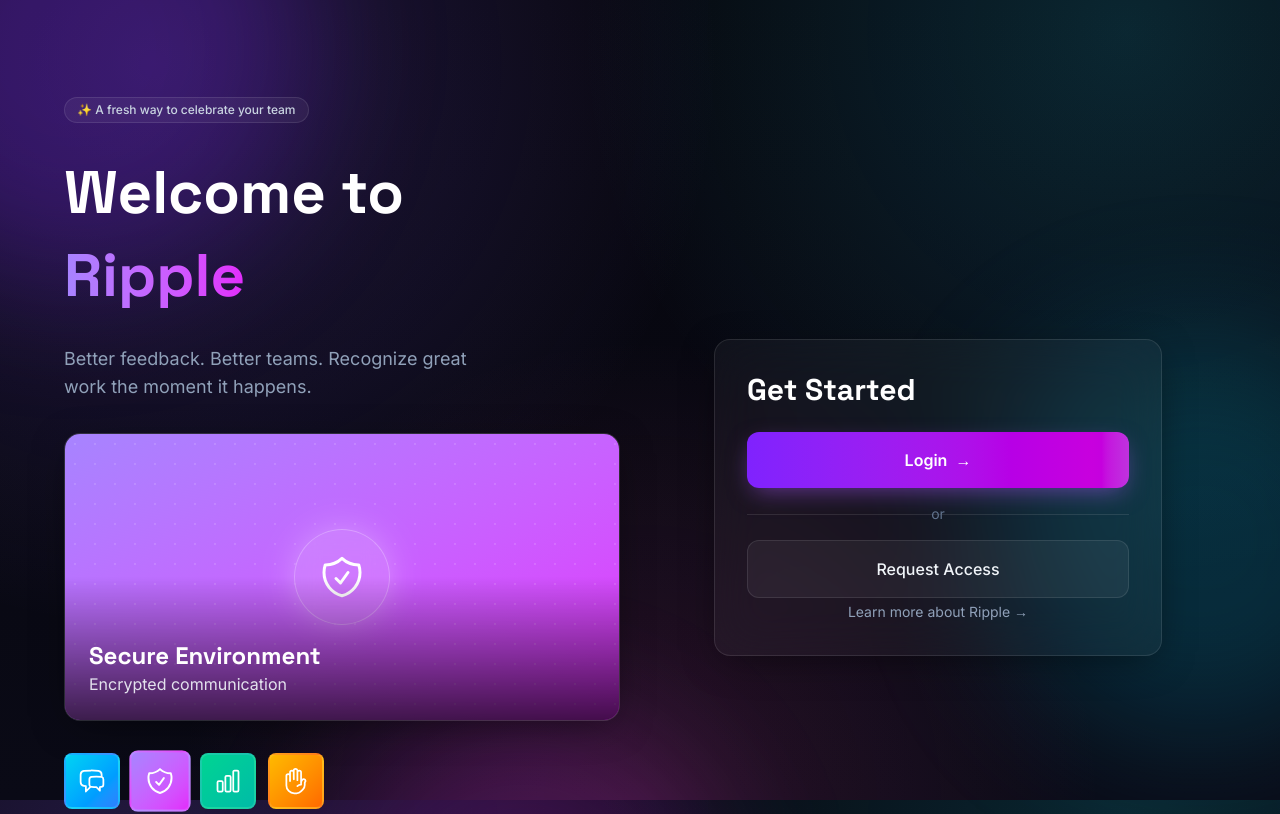
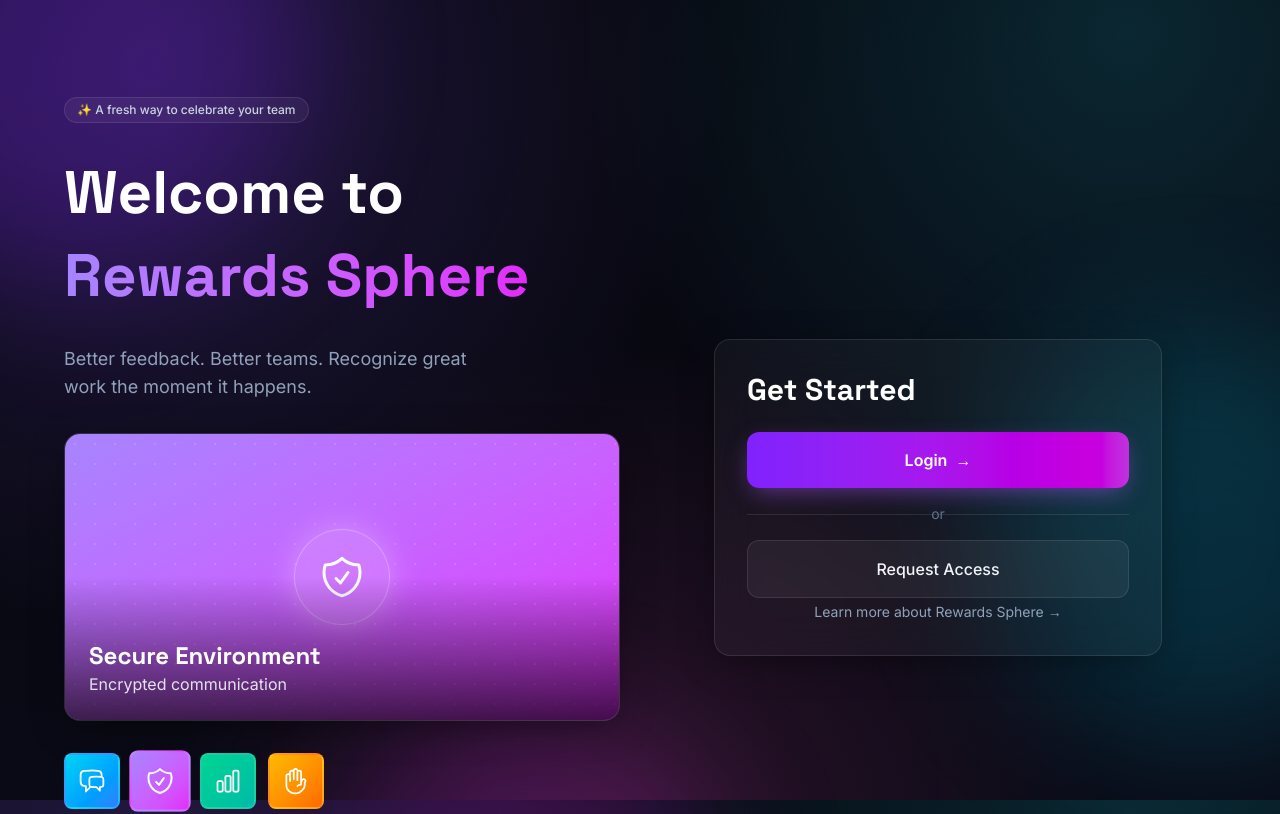
Before and after one commit to Hirthuk/employers-forum, a React (Vite) app: page / in a window 1280 px wide. Shown: the top 814 px of the page. Built offline with nearby package versions, Linux system fonts and the light colour scheme.

Commit message:
Name Changed

```diff
--- a/index.html
+++ b/index.html
@@ -4,7 +4,7 @@
     <meta charset="UTF-8" />
     <link rel="shortcut icon" href="/favicon.ico" type="image/x-icon">
     <meta name="viewport" content="width=device-width, initial-scale=1.0" />
-    <title>Ripple</title>
+    <title>Rewards Sphere</title>
   </head>
   <body>
     <div id="root"></div>
--- a/package.json
+++ b/package.json
@@ -1,5 +1,5 @@
 {
-  "name": "ripple",
+  "name": "rewards-sphere",
   "private": true,
   "version": "0.0.0",
   "type": "module",
--- a/src/components/NavBar.jsx
+++ b/src/components/NavBar.jsx
@@ -56,7 +56,7 @@ const NavBar = () => {
                 <path strokeLinecap="round" strokeLinejoin="round" strokeWidth="2" d="M13 10V3L4 14h7v7l9-11h-7z"></path>
               </svg>
             </div>
-            <span className="text-lg font-bold gradient-text tracking-tight">Ripple</span>
+            <span className="text-lg font-bold gradient-text tracking-tight">Rewards Sphere</span>
           </button>
 
           {/* Desktop Navigation */}
--- a/src/data/mockDatabase.js
+++ b/src/data/mockDatabase.js
@@ -1,8 +1,8 @@
-// Fully client-side mock "database" for Ripple.
+// Fully client-side mock "database" for Rewards Sphere.
 // No backend, no network calls — everything lives in memory and localStorage
 // so the demo data persists across page reloads.
 
-const STORAGE_KEY = "ripple_mock_db_v1";
+const STORAGE_KEY = "rewardsphere_mock_db_v1";
 
 const seedUsers = [
   {
@@ -10,7 +10,7 @@ const seedUsers = [
     sapid: "10001234",
     password: "pass1234",
     name: "Ava Patel",
-    email: "ava.patel@rippleteam.io",
+    email: "ava.patel@rewardsphere.io",
     phone_number: "+919812340001",
     designation: "Frontend Engineer",
     project_name: "Atlas Redesign",
@@ -23,7 +23,7 @@ const seedUsers = [
     sapid: "10005678",
     password: "pass1234",
     name: "Liam Chen",
-    email: "liam.chen@rippleteam.io",
+    email: "liam.chen@rewardsphere.io",
     phone_number: "+919812340002",
     designation: "Backend Engineer",
     project_name: "Atlas Redesign",
@@ -36,7 +36,7 @@ const seedUsers = [
     sapid: "10009012",
     password: "pass1234",
     name: "Sofia Martinez",
-    email: "sofia.martinez@rippleteam.io",
+    email: "sofia.martinez@rewardsphere.io",
     phone_number: "+919812340003",
     designation: "Engineering Manager",
     project_name: "Platform Core",
@@ -49,7 +49,7 @@ const seedUsers = [
     sapid: "10003456",
     password: "pass1234",
     name: "Noah Williams",
-    email: "noah.williams@rippleteam.io",
+    email: "noah.williams@rewardsphere.io",
     phone_number: "+919812340004",
     designation: "QA Engineer",
     project_name: "Nimbus Cloud",
@@ -62,7 +62,7 @@ const seedUsers = [
     sapid: "10007890",
     password: "pass1234",
     name: "Emma Johnson",
-    email: "emma.johnson@rippleteam.io",
+    email: "emma.johnson@rewardsphere.io",
     phone_number: "+919812340005",
     designation: "HR Business Partner",
     project_name: "People Ops",
@@ -75,7 +75,7 @@ const seedUsers = [
     sapid: "10002345",
     password: "pass1234",
     name: "Oliver Brown",
-    email: "oliver.brown@rippleteam.io",
+    email: "oliver.brown@rewardsphere.io",
     phone_number: "+919812340006",
     designation: "DevOps Engineer",
     project_name: "Nimbus Cloud",
@@ -88,7 +88,7 @@ const seedUsers = [
     sapid: "10006789",
     password: "pass1234",
     name: "Isabella Garcia",
-    email: "isabella.garcia@rippleteam.io",
+    email: "isabella.garcia@rewardsphere.io",
     phone_number: "+919812340007",
     designation: "Product Designer",
     project_name: "Atlas Redesign",
@@ -101,7 +101,7 @@ const seedUsers = [
     sapid: "10004567",
     password: "pass1234",
     name: "Ethan Davis",
-    email: "ethan.davis@rippleteam.io",
+    email: "ethan.davis@rewardsphere.io",
     phone_number: "+919812340008",
     designation: "Data Analyst",
     project_name: "Beacon Analytics",
@@ -116,7 +116,7 @@ const seedPendingRequests = [
     id: 101,
     sapid: "10011223",
     name: "Maya Singh",
-    email: "maya.singh@rippleteam.io",
+    email: "maya.singh@rewardsphere.io",
     phone_number: "+919812340101",
     designation: "Junior Developer",
     project_name: "Atlas Redesign",
@@ -127,7 +127,7 @@ const seedPendingRequests = [
     id: 102,
     sapid: "10022334",
     name: "Daniel Kim",
-    email: "daniel.kim@rippleteam.io",
+    email: "daniel.kim@rewardsphere.io",
     phone_number: "+919812340102",
     designation: "Site Reliability Engineer",
     project_name: "Nimbus Cloud",
@@ -138,7 +138,7 @@ const seedPendingRequests = [
     id: 103,
     sapid: "10033445",
     name: "Priya Nair",
-    email: "priya.nair@rippleteam.io",
+    email: "priya.nair@rewardsphere.io",
     phone_number: "+919812340103",
     designation: "Business Analyst",
     project_name: "Beacon Analytics",
@@ -149,7 +149,7 @@ const seedPendingRequests = [
     id: 104,
     sapid: "10044556",
     name: "Marcus Lee",
-    email: "marcus.lee@rippleteam.io",
+    email: "marcus.lee@rewardsphere.io",
     phone_number: "+919812340104",
     designation: "UX Researcher",
     project_name: "Platform Core",
--- a/src/pages/HomeLogin.jsx
+++ b/src/pages/HomeLogin.jsx
@@ -125,7 +125,7 @@ const HomeLogin = () => {
             >
               <span className="hidden lg:block">Welcome to</span>
               <span className={`bg-clip-text text-transparent bg-gradient-to-r ${features[currentFeature].color} inline-block mt-0 lg:mt-2 transition-all duration-700`}>
-                Ripple
+                Rewards Sphere
               </span>
             </Motion.h1>
 
@@ -286,7 +286,7 @@ const HomeLogin = () => {
 
                 <NavLink to="/about">
                   <button className="w-full text-center text-sm text-slate-400 hover:text-cyan-300 transition-colors pt-1">
-                    Learn more about Ripple →
+                    Learn more about Rewards Sphere →
                   </button>
                 </NavLink>
               </div>
--- a/src/pages/HrPage.jsx
+++ b/src/pages/HrPage.jsx
@@ -31,11 +31,11 @@ const HrPage = () => {
           <div className="space-y-6">
             <span className="chip bg-white/5 border-white/10 text-slate-300">About the platform</span>
             <h1 className="text-3xl sm:text-4xl lg:text-5xl font-extrabold text-white leading-tight">
-              Ripple — <span className="gradient-text">Appreciate. Connect. Grow.</span>
+              Rewards Sphere — <span className="gradient-text">Appreciate. Connect. Grow.</span>
             </h1>
 
             <p className="text-slate-400 text-sm sm:text-base max-w-prose">
-              Ripple is an internal platform for employees to appreciate peers, share wins,
+              Rewards Sphere is an internal platform for employees to appreciate peers, share wins,
               and coordinate across projects. Built with clear role-based controls and lightweight
               workflows so teams can celebrate contributions and keep an auditable record of recognition.
             </p>
@@ -76,7 +76,7 @@ const HrPage = () => {
                 </div>
               </div>
 
-              <h3 className="text-lg font-semibold text-white text-center relative">Ripple — Celebrate wins</h3>
+              <h3 className="text-lg font-semibold text-white text-center relative">Rewards Sphere — Celebrate wins</h3>
               <p className="text-sm text-slate-400 mt-2 text-center relative">
                 Fast appreciation flows, clear project context, and lightweight admin tools.
               </p>
--- a/src/pages/Login.jsx
+++ b/src/pages/Login.jsx
@@ -64,7 +64,7 @@ const Login = () => {
 
         <div className="glass-panel rounded-2xl overflow-hidden">
           <div className="p-6 text-center border-b border-white/10">
-            <h1 className="text-2xl font-bold gradient-text">Ripple</h1>
+            <h1 className="text-2xl font-bold gradient-text">Rewards Sphere</h1>
             <p className="text-slate-400 mt-1 text-sm">Collaborate. Grow. Succeed Together.</p>
           </div>
 
```
